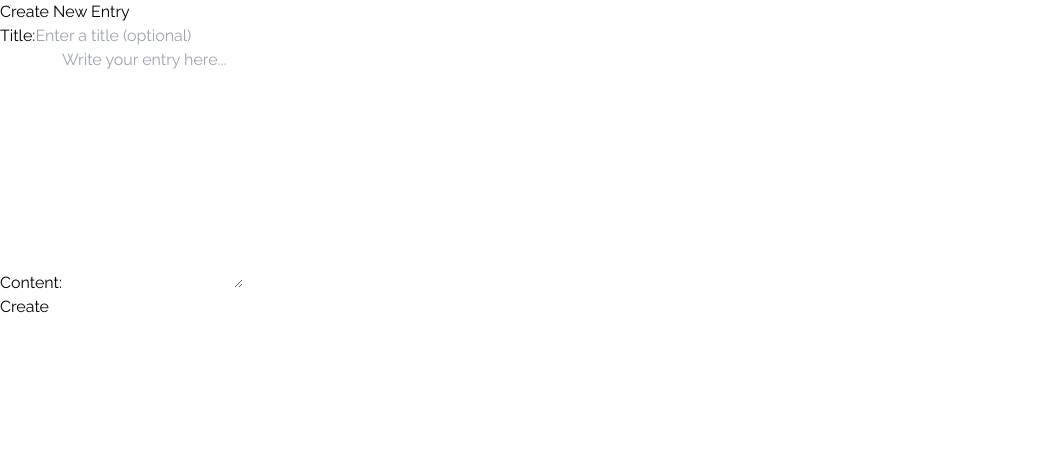
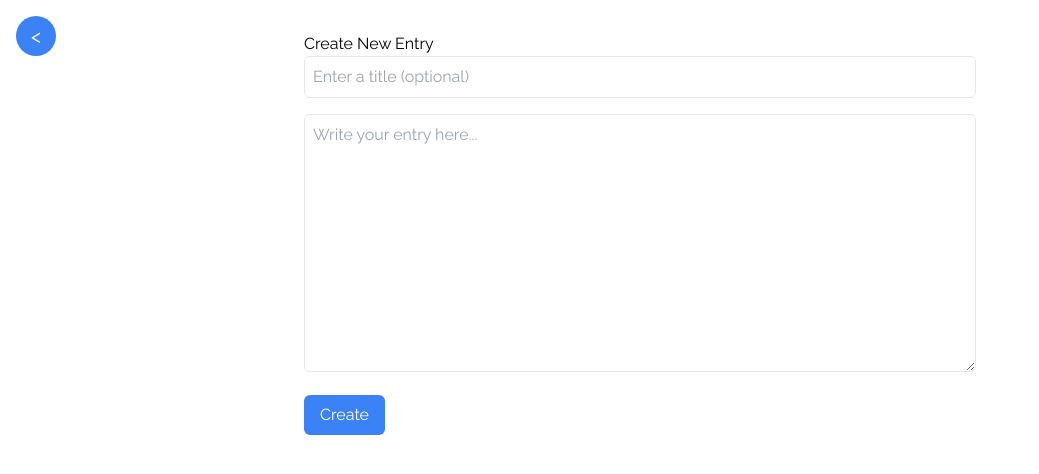
Before and after one commit to lmjpawaon/today-im-grateful-for, a Next.js app: page /entry/create in a window 1280 px wide. Shown: the top 474 px of the page, without its empty margins (0-1039 px from the left). Built offline with nearby package versions, Linux system fonts and the light colour scheme.

Commit message:
refactor(pages): added components

```diff
--- a/src/app/entry/[id]/edit/page.tsx
+++ b/src/app/entry/[id]/edit/page.tsx
@@ -1,86 +1,15 @@
 "use client"
 import { editEntry, getSpecificEntry } from '../../../actions';
 import { useEffect, useState } from 'react';
+import UpdateEntry from '../../../components/UpdateEntry/UpdateEntry';
 
 const EditEntry: React.FC<{ params: { id: string } }> = ({ params }) => {
   const { id } = params;
-  const [title, setTitle] = useState('');
-  const [content, setContent] = useState('');
-  const [isSubmitting, setIsSubmitting] = useState(false);
-
-  useEffect(() => {
-    const fetchEntry = async () => {
-      try {
-        const entry = await getSpecificEntry(id)
-        setTitle(entry[0]?.title || '');
-        setContent(entry[0]?.content || '');
-      } catch (error) {
-        console.error('Error fetching entry:', error);
-      }
-    };
-
-    fetchEntry();
-  }, [id]);
-
-  const handleTitleChange = (event: React.ChangeEvent<HTMLInputElement>) => {
-    setTitle(event.target.value);
-  };
-
-  const handleContentChange = (event: React.ChangeEvent<HTMLTextAreaElement>) => {
-    setContent(event.target.value);
-  };
-
-  const handleSubmit = async (event: React.FormEvent<HTMLFormElement>) => {
-    event.preventDefault();
-    setIsSubmitting(true);
-
-    const data = {
-      title: title,
-      content: content
-    };
-
-    try {
-      await editEntry(id,data)
-
-      console.log('Entry updated successfully!', data);
-    } catch (error) {
-      console.error('Error updating entry:', error);
-    } finally {
-      setIsSubmitting(false);
-      // Redirect to entry page after successful update
-    }
-
-  };
 
   return (
-    <div>
-      <h1>Edit Journal Entry {id}</h1>
-      <form onSubmit={handleSubmit}>
-        <div>
-          <label htmlFor="title">Title:</label>
-          <input
-            type="text"
-            id="title"
-            value={title}
-            onChange={handleTitleChange}
-            placeholder="Enter a title (optional)"
-          />
-        </div>
-        <div>
-          <label htmlFor="content">Content:</label>
-          <textarea
-            id="content"
-            value={content}
-            onChange={handleContentChange}
-            placeholder="Write your entry here..."
-            rows={10}
-          />
-        </div>
-        <button disabled={isSubmitting} type="submit">
-          {isSubmitting ? 'Updating...' : 'Update'}
-        </button>
-      </form>
-    </div>
+    <>
+      <UpdateEntry params={{id}}/>
+    </>
   );
 };
 
--- a/src/app/entry/[id]/page.tsx
+++ b/src/app/entry/[id]/page.tsx
@@ -1,63 +1,12 @@
-"use client"
-
-import Link from "next/link";
-import { useRouter } from "next/navigation";
-import type { JournalType } from "../../../lib/types/JournalType";
-import { useEffect, useState } from "react";
-import { deleteEntry, getSpecificEntry } from "../../actions";
+import SpecificEntry from "../../components/SpecificEntry/SpecificEntry";
 
 const EntryDetails: React.FC<{ params: { id: string } }> = ({ params }) => {
   const id = params.id;
-  const router = useRouter();
-  const [entries, setEntries] = useState<JournalType[]>([]);
-
-  useEffect(() => {
-    const fetchEntries = async () => {
-      const data = await getSpecificEntry(id)
-      setEntries(data);
-    };
-
-    fetchEntries();
-  }, [id]);
-
-  const handleDeleteEntry = async (id: string) => {
-    try {
-      await deleteEntry(id)
-      console.log("Entry deleted successfully!");
-    } catch (error) {
-      console.error("Error deleting entry:", error);
-    }
-  };
 
   return (
-    <div>
-      <h1>Journal Entry {id}</h1>
-      <ul>
-        {entries.map((entry: JournalType) => (
-          <li key={entry.id}>
-            {entry.content}
-            {entry.createdAt && (
-              <div>
-                Created At: {new Date(entry.createdAt).toISOString()}
-              </div>
-            )}
-            {entry.modifiedAt && (
-              <div>
-                Modified At: {new Date(entry.modifiedAt).toISOString()}
-              </div>
-            )}
-            <div>
-              <Link href={`/entry/${entry.id}/edit`}>
-                Edit
-              </Link>
-              <button onClick={() => handleDeleteEntry(entry.id)}>
-                Delete
-              </button>
-            </div>
-          </li>
-        ))}
-      </ul>
-    </div>
+    <>
+      <SpecificEntry params={{id}}/>
+    </>
   );
 };
 
--- a/src/app/entry/create/page.tsx
+++ b/src/app/entry/create/page.tsx
@@ -1,86 +1,74 @@
-"use client"
-
-import React, { useState } from "react";
-import { createEntry } from "../../actions";
+import EntryForm from "../../components/CreateEntry/EntryForm";
 
 const CreateEntry: React.FC = () => {
-  const [title, setTitle] = useState(""); // For storing title
-  const [content, setContent] = useState(""); // For storing content
-  const [isSubmitting, setIsSubmitting] = useState(false); // For loading state
+  // const [title, setTitle] = useState(""); // For storing title
+  // const [content, setContent] = useState(""); // For storing content
+  // const [isSubmitting, setIsSubmitting] = useState(false); // For loading state
 
-  const handleTitleChange = (event: React.ChangeEvent<HTMLInputElement>) => {
-    setTitle(event.target.value);
-  };
+  // const handleTitleChange = (event: React.ChangeEvent<HTMLInputElement>) => {
+  //   setTitle(event.target.value);
+  // };
 
-  const handleContentChange = (event: React.ChangeEvent<HTMLTextAreaElement>) => {
-    setContent(event.target.value);
-  };
+  // const handleContentChange = (event: React.ChangeEvent<HTMLTextAreaElement>) => {
+  //   setContent(event.target.value);
+  // };
 
-  const handleSubmit = async (event: React.FormEvent<HTMLFormElement>) => {
-    event.preventDefault();
-    setIsSubmitting(true);
+  // const handleSubmit = async (event: React.FormEvent<HTMLFormElement>) => {
+  //   event.preventDefault();
+  //   setIsSubmitting(true);
 
-    // try {
-    //   // Replace this with your actual API call or Prisma client usage
-    //   const response = await fetch("http://localhost:3000/api/journal", {
-    //     method: "POST",
-    //     headers: {
-    //       "Content-Type": "application/json",
-    //     },
-    //     body: JSON.stringify({ title, content }), // Send title and content data
-    //   });
+  //     const data = {
+  //       title: title,
+  //       content: content
+  //     };
 
-    //   const data = await response.json();
-
-      const data = {
-        title: title,
-        content: content
-      };
-
-    try{
-      await createEntry(data)
-      // Handle successful creation (e.g., navigate, display success message)
-      console.log("Entry created successfully!", data);
-      setIsSubmitting(false);
-      // Reset form
-      setTitle("");
-      setContent("");
-    } catch (error) {
-      console.error("Error creating entry:", error);
-      setIsSubmitting(false);
-      // Handle error (e.g., display error message)
-    }
-  };
+  //   try{
+  //     await createEntry(data)
+  //     // Handle successful creation (e.g., navigate, display success message)
+  //     console.log("Entry created successfully!", data);
+  //     setIsSubmitting(false);
+  //     // Reset form
+  //     setTitle("");
+  //     setContent("");
+  //   } catch (error) {
+  //     console.error("Error creating entry:", error);
+  //     setIsSubmitting(false);
+  //     // Handle error (e.g., display error message)
+  //   }
+  // };
 
   return (
-    <div>
-      <h1>Create New Entry</h1>
-      <form onSubmit={handleSubmit}>
-        <div>
-          <label htmlFor="title">Title:</label>
-          <input
-            type="text"
-            id="title"
-            value={title}
-            onChange={handleTitleChange}
-            placeholder="Enter a title (optional)"
-          />
-        </div>
-        <div>
-          <label htmlFor="content">Content:</label>
-          <textarea
-            id="content"
-            value={content}
-            onChange={handleContentChange}
-            placeholder="Write your entry here..."
-            rows={10}
-          />
-        </div>
-        <button disabled={isSubmitting} type="submit">
-          {isSubmitting ? "Submitting..." : "Create"}
-        </button>
-      </form>
-    </div>
+    <>
+    <EntryForm/>
+    </>
+  //   <div>
+  //     <h1>Create New Entry</h1>
+  //     <form onSubmit={handleSubmit}>
+  //       <div>
+  //         <label htmlFor="title">Title:</label>
+  //         <input
+  //           type="text"
+  //           id="title"
+  //           value={title}
+  //           onChange={handleTitleChange}
+  //           placeholder="Enter a title (optional)"
+  //         />
+  //       </div>
+  //       <div>
+  //         <label htmlFor="content">Content:</label>
+  //         <textarea
+  //           id="content"
+  //           value={content}
+  //           onChange={handleContentChange}
+  //           placeholder="Write your entry here..."
+  //           rows={10}
+  //         />
+  //       </div>
+  //       <button disabled={isSubmitting} type="submit">
+  //         {isSubmitting ? "Submitting..." : "Create"}
+  //       </button>
+  //     </form>
+  //   </div>
   );
 };
 
--- a/src/app/page.tsx
+++ b/src/app/page.tsx
@@ -1,39 +1,16 @@
 import Link from "next/link";
 import type { JournalType } from "../lib/types/JournalType";
 import { getAllEntries } from "./actions";
+import AddButton from "./components/HomePage/AddButton";
+import DisplayEntry from "./components/HomePage/DisplayEntry";
 
 const Home: React.FC = async () => {
 
-  const entries: Record<string, { entries: JournalType[] }> = await getAllEntries();
-
-  if (Object.keys(entries).length === 0) {
-    console.error('No entries data found');
-    return <div>No entries found</div>;
-  }
-
   return (
-    <div>
-      <h1>Journal Entries</h1>
-      {Object.entries(entries).map(([date, { entries }]) => (
-        <div key={date}>
-          <h2>{date}</h2>
-          <ul>
-            {entries.map((entry: JournalType) => (
-              <li key={entry.id}>
-                {entry.title ? (
-                  // Wrap title in Link component
-                  <Link href={`/entry/${entry.id}`}>
-                    {entry.title}
-                  </Link>
-                ) : (
-                  <div>Content: {entry.content}</div>
-                )}
-              </li>
-            ))}
-          </ul>
-        </div>
-      ))}
-    </div>
+    <>
+      <DisplayEntry/>
+      <AddButton/>
+    </>
   );
 };
 
```
